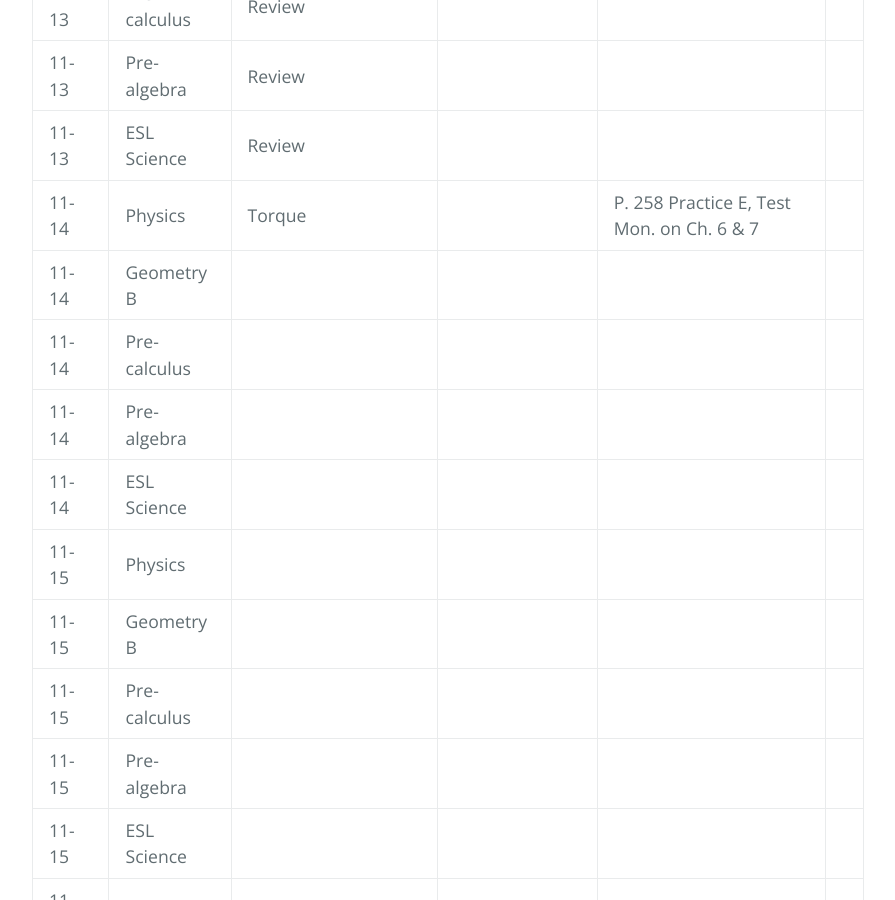
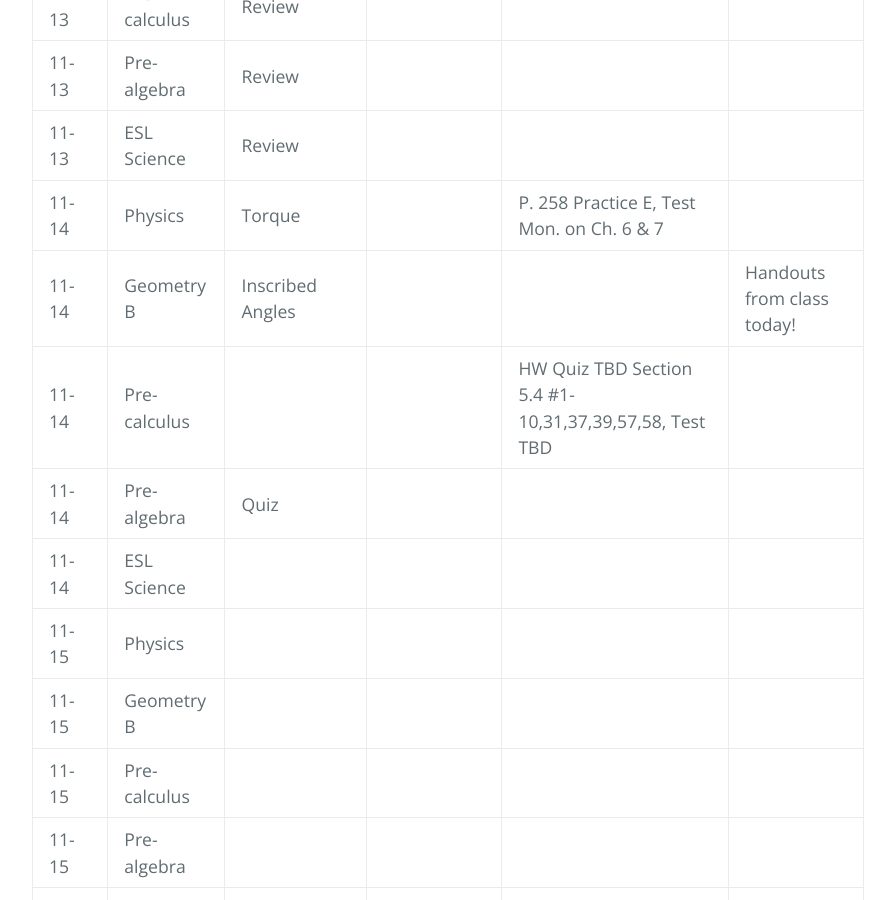
Before and after one commit to gpayoo/gpayoo, a Jekyll site: the page built from index.md, in a window 1280 px wide and 900 px high, scrolled down 807 px. Shown: the whole window, without its empty margins (192-1087 px from the left). Built offline with Jekyll 4.4.1, drawn with Linux system fonts in a browser that asks for light colours; our own code applies the rules of GitHub Pages for plain Markdown files.

Commit message:
Update index.md

```diff
--- a/index.md
+++ b/index.md
@@ -16,9 +16,9 @@ layout: default
 | 11-13 | Pre-algebra | Review | |
 | 11-13 | ESL Science | Review |  |
 | 11-14 | Physics | Torque| |  P. 258 Practice E, Test Mon. on Ch. 6 & 7
-| 11-14 | Geometry B | | | |
-| 11-14 | Pre-calculus |  | |
-| 11-14 | Pre-algebra | | |
+| 11-14 | Geometry B | Inscribed Angles| | |  Handouts from class today!
+| 11-14 | Pre-calculus |  | | HW Quiz TBD Section 5.4 #1-10,31,37,39,57,58, Test TBD
+| 11-14 | Pre-algebra | Quiz | |
 | 11-14 | ESL Science |  |  |
 | 11-15 | Physics | | |
 | 11-15 | Geometry B | | | |
```
